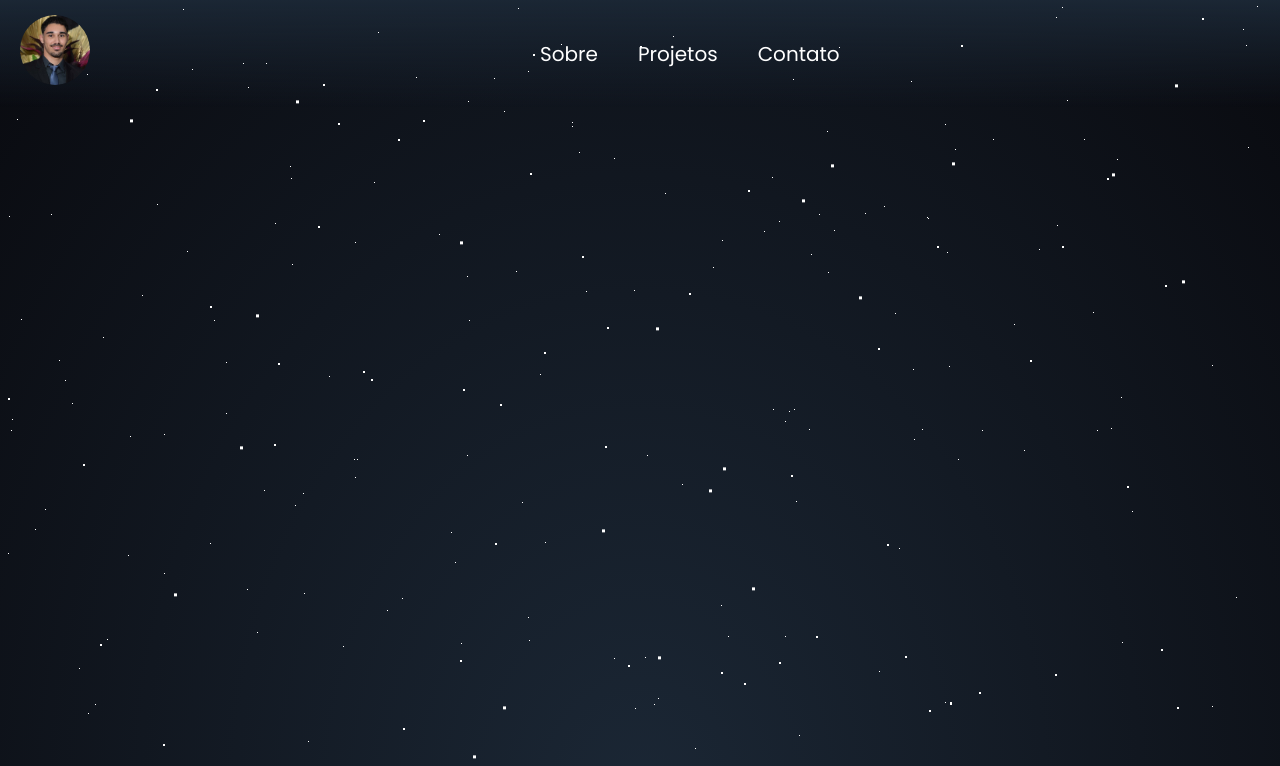
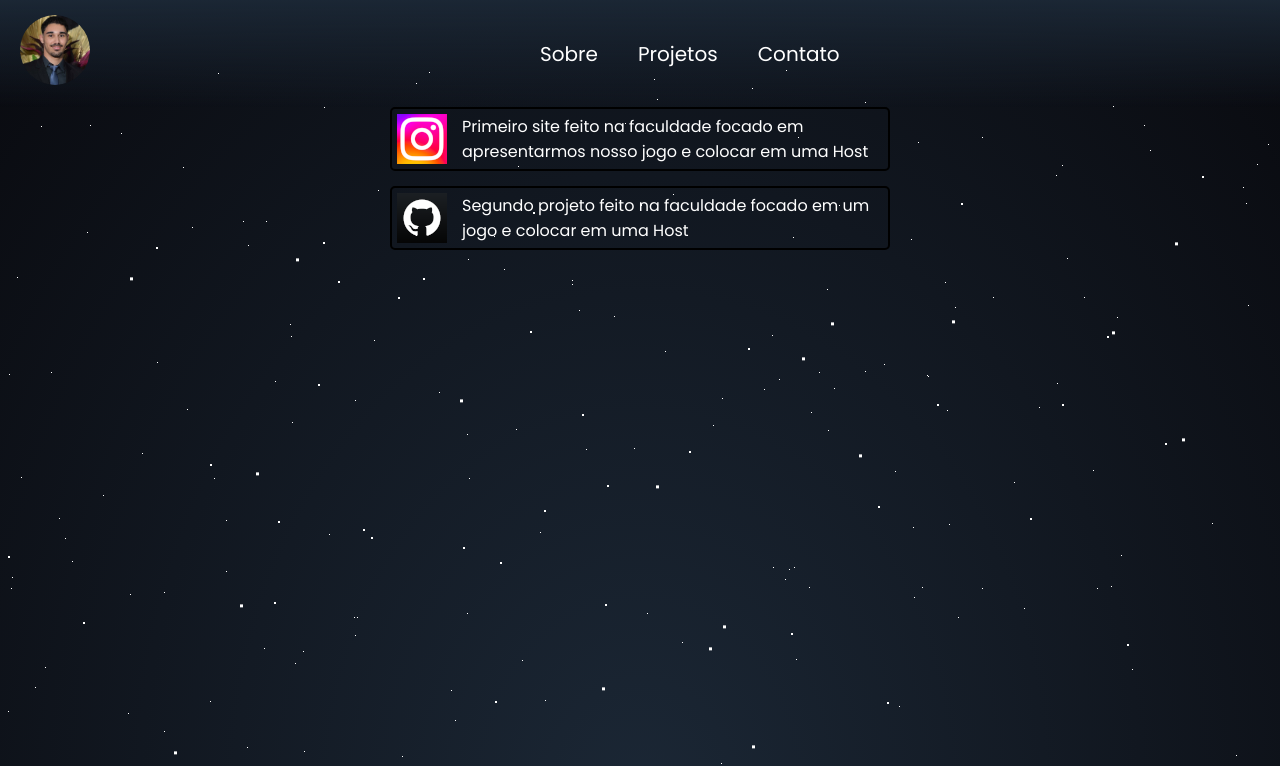
Before and after one commit to EduardoRigobeli/Portifolio, a plain HTML site: page src/projetos.html in a window 1280 px wide. Shown: the top 766 px of the page. Drawn offline with nearby package versions, Linux system fonts and the light colour scheme.

Commit message:
Projeto atualizado

```diff
--- a/css/form.css
+++ b/css/form.css
@@ -4,7 +4,6 @@ main {
     width: 500px;
     margin: auto;
     font-family: 'Poppins';
-    /* background-color: white; */
 }
 
 main h1 {
@@ -57,7 +56,6 @@ input[type="text"] {
 }
 
 .container > .col {
-    /* background-color: white; */
     margin: 10px;
     text-align: center;
 }
--- /dev/null
+++ b/css/projetos.css
@@ -0,0 +1,35 @@
+.container {
+    display: flex;
+    justify-content: center;
+    align-items: center;
+    flex-direction: column;
+    /* background-color: rgba(81, 81, 240, 0.534); */
+}
+
+.container a {
+    color: white;
+    text-decoration: none;
+}
+
+.col {
+    display: flex;
+    justify-content: center;
+    align-items: center;
+    width: 500px;
+    border: 2px solid black;
+    border-radius: 5px;
+    padding: 5px;
+    margin-bottom: 15px;
+    transition: .8s;
+    color: white;
+}
+
+.col:hover {
+    transform: scale(1.04);
+    background-color: white;
+    color: black;
+}
+
+.col p {
+    margin-left: 15px;
+}
--- a/src/projetos.html
+++ b/src/projetos.html
@@ -5,6 +5,7 @@
     <meta name="viewport" content="width=device-width, initial-scale=1.0">
     <title>Projetos</title>
     <link rel="stylesheet" href="../css/style.css">
+    <link rel="stylesheet" href="../css/projetos.css">
 
     <link rel="shortcut icon" href="../image/projetosIcon.png" type="image/x-icon">
 
@@ -42,6 +43,32 @@
         </nav>
     </header>
 
+    <main>
+        <div class="container">
+            <div class="animate__animated animate__fadeInLeft">
+                <a href="#" target="_self">
+                    <div class="col">
+                        <img src="../image/instagram.png" alt=""> <!--IMAGEM TESTE-->
+                        <p>
+                            Primeiro site feito na faculdade focado em apresentarmos nosso jogo e colocar em uma Host
+                        </p>
+                    </div>
+                </a>
+            </div>
+
+            <div class="animate__animated animate__fadeInRight">
+                <a href="" target="_self">
+                    <div class="col">
+                        <img src="../image/github.png" alt="">
+                        <p>
+                            Segundo projeto feito na faculdade focado em um jogo e colocar em uma Host
+                        </p>
+                    </div>
+                </a>
+            </div>
+        </div>
+    </main>
+
     <section class="wrapper">
         <div id="stars"></div>
         <div id="stars2"></div>
```
